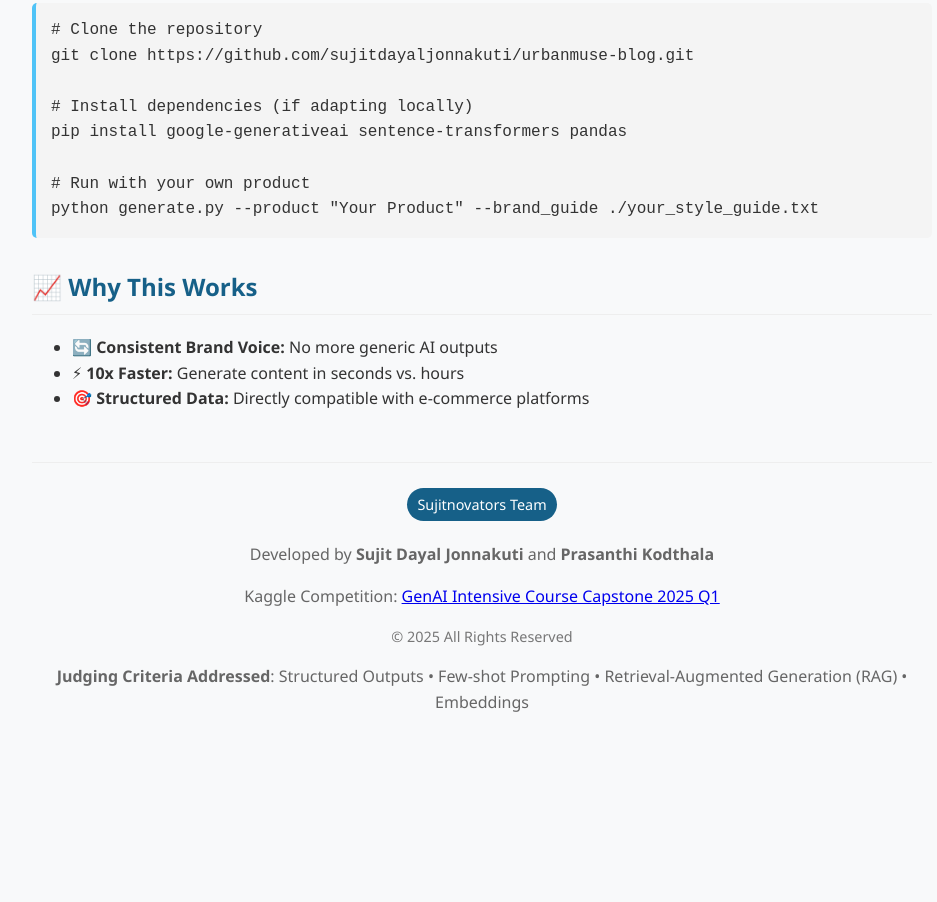
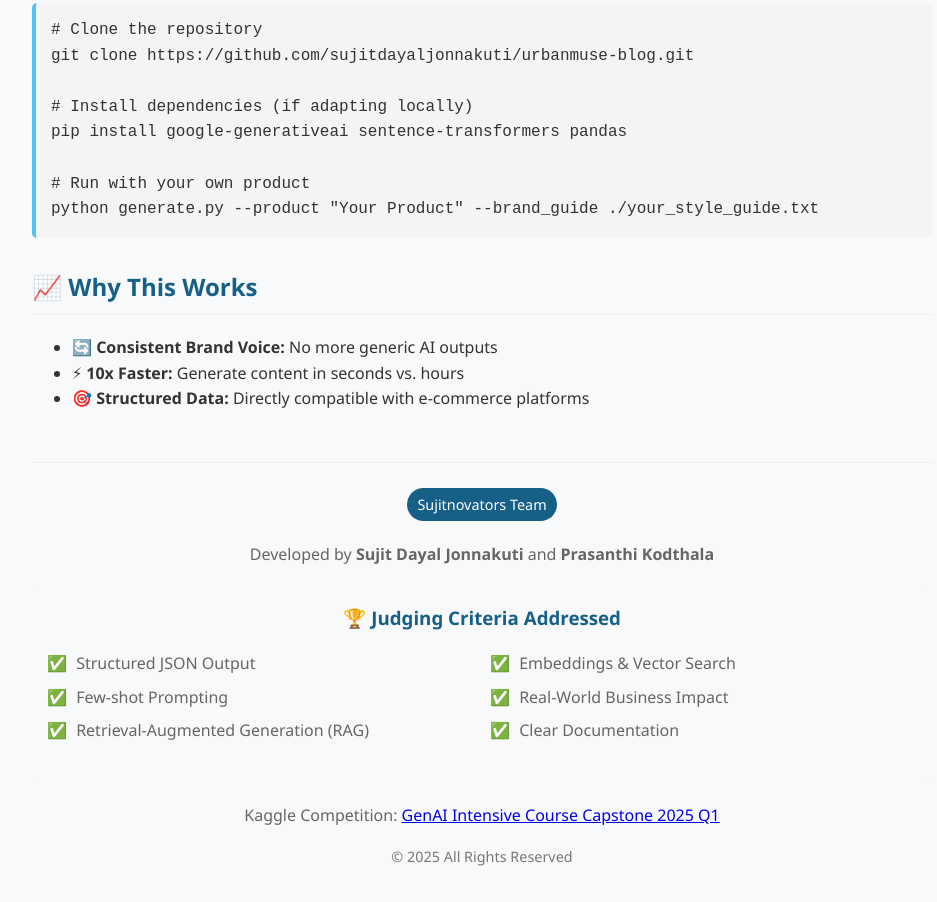
Before and after one commit to SujitDayalJonnakuti/urbanmuse-blog, a plain HTML site: page index.html in a window 1280 px wide. Shown: the part 1443-2345 px from the top of the page, without its empty margins (158-1095 px from the left). Before the commit the page ends 2194 px from the top, so only its background shows below. Drawn offline with Linux system fonts and the light colour scheme.

Commit message:
Update index.html

```diff
--- a/index.html
+++ b/index.html
@@ -89,6 +89,40 @@
             border-radius: 20px;
             font-size: 0.9rem;
             margin: 5px 0;
+        }
+        .criteria-box {
+            margin: 20px 0;
+            padding: 15px;
+            background: #f8f9fa;
+            border-radius: 8px;
+            text-align: left;
+        }
+        .criteria-box h3 {
+            color: var(--secondary);
+            margin-top: 0;
+            text-align: center;
+        }
+        .criteria-list {
+            columns: 2;
+            list-style-type: none;
+            padding: 0;
+        }
+        .criteria-list li {
+            margin-bottom: 8px;
+            padding-left: 1.5em;
+            text-indent: -1.5em;
+        }
+        .criteria-list li:before {
+            content: "✅ ";
+            padding-right: 5px;
+        }
+        @media (max-width: 600px) {
+            .criteria-list {
+                columns: 1;
+            }
+            h1 {
+                font-size: 2rem;
+            }
         }
     </style>
 </head>
@@ -187,9 +221,21 @@ python generate.py --product "Your Product" --brand_guide ./your_style_guide.txt
     <footer>
         <div class="team-badge">Sujitnovators Team</div>
         <p>Developed by <strong>Sujit Dayal Jonnakuti</strong> and <strong>Prasanthi Kodthala</strong></p>
+
+        <div class="criteria-box">
+            <h3>🏆 Judging Criteria Addressed</h3>
+            <ul class="criteria-list">
+                <li>Structured JSON Output</li>
+                <li>Few-shot Prompting</li>
+                <li>Retrieval-Augmented Generation (RAG)</li>
+                <li>Embeddings & Vector Search</li>
+                <li>Real-World Business Impact</li>
+                <li>Clear Documentation</li>
+            </ul>
+        </div>
+
         <p>Kaggle Competition: <a href="https://www.kaggle.com/competitions/gen-ai-intensive-course-capstone-2025q1">GenAI Intensive Course Capstone 2025 Q1</a></p>
         <p style="font-size: 0.9rem; color: #777;">© 2025 All Rights Reserved</p>
-        <p><strong>Judging Criteria Addressed</strong>:  Structured Outputs • Few-shot Prompting • Retrieval-Augmented Generation (RAG) • Embeddings</p>
     </footer>
 </body>
 </html>
```
Lines whose indentation alone changed are shown as unchanged.
